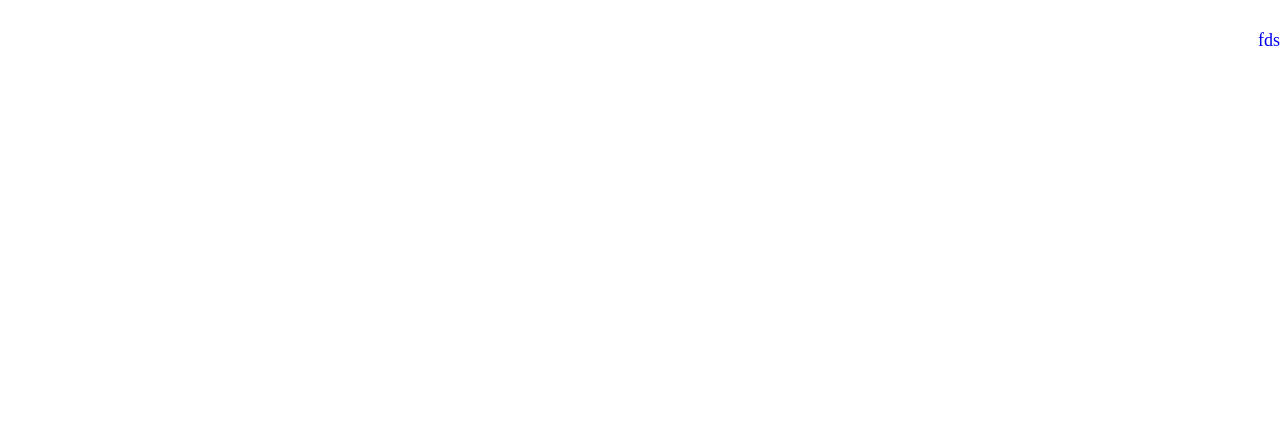
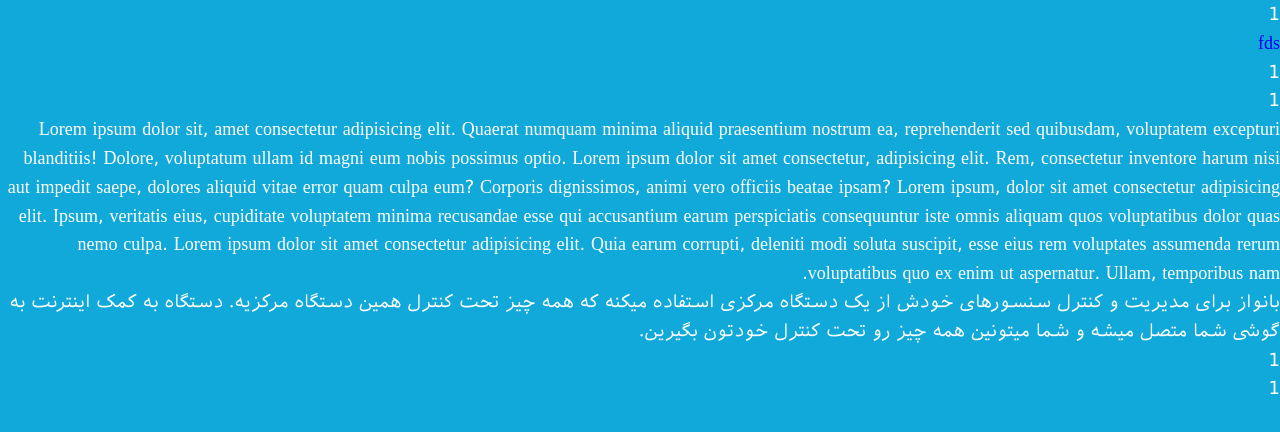
Before and after one commit to mhdix/banavaz, a plain HTML site: page index.html in a window 1280 px wide. Drawn offline with Linux system fonts and the light colour scheme.

Commit message:
fixed color

```diff
--- /dev/null
+++ b/css/font.css
@@ -0,0 +1,9 @@
+@font-face {
+    font-family: 'iransSans';
+    font-weight: 700;
+    src: url(/assets/font/Iranian\ Sans.woff) format(woff);
+}
+
+body {
+    font-family: 'iransSans';
+}
--- a/css/style.css
+++ b/css/style.css
@@ -10,12 +10,13 @@ html {
     font-size: 62.5%;
 }
 body {
-    color: var(--color-text-light);
+    color: var(--color-light);
     font-size: 1.8rem;
-    line-height: 1.5;
+    line-height: 1.6;
+    background-color: var(--color-primary);
 }
 h1,h2,h3 {
-    color: var(--color-text-light);
+    color: var(--color-light);
     font-weight: 700;
 }
 h2 {
@@ -30,6 +31,7 @@ p {
     --color-primary: #10A9DA;
     --color-text-primary-dark:  #0E5D80;
     --color-text-primary-light: #53B9D9;
-    --color-text-light: #FFFFFF;
+    --color-light: #FFFFFF;
+    --color-dark: #F6F6F6;
     --border-radius: 14px;
 }
--- a/index.html
+++ b/index.html
@@ -3,6 +3,7 @@
 <head>
     <meta charset="UTF-8">
     <meta name="viewport" content="width=device-width, initial-scale=1.0">
+    <link rel="stylesheet" href="css/font.css">
     <link rel="stylesheet" href="css/style.css">
     <title>banavaz</title>
 </head>
@@ -13,6 +14,11 @@
         <li>1</li>
         <li>1</li>
         <p>Lorem ipsum dolor sit, amet consectetur adipisicing elit. Quaerat numquam minima aliquid praesentium nostrum ea, reprehenderit sed quibusdam, voluptatem excepturi blanditiis! Dolore, voluptatum ullam id magni eum nobis possimus optio. Lorem ipsum dolor sit amet consectetur, adipisicing elit. Rem, consectetur inventore harum nisi aut impedit saepe, dolores aliquid vitae error quam culpa eum? Corporis dignissimos, animi vero officiis beatae ipsam? Lorem ipsum, dolor sit amet consectetur adipisicing elit. Ipsum, veritatis eius, cupiditate voluptatem minima recusandae esse qui accusantium earum perspiciatis consequuntur iste omnis aliquam quos voluptatibus dolor quas nemo culpa. Lorem ipsum dolor sit amet consectetur adipisicing elit. Quia earum corrupti, deleniti modi soluta suscipit, esse eius rem voluptates assumenda rerum voluptatibus quo ex enim ut aspernatur. Ullam, temporibus nam.</p>
+        <p>
+            بانواز برای مدیریت و کنترل سنسورهای خودش از یک دستگاه مرکزی استفاده میکنه که همه چیز تحت کنترل همین دستگاه مرکزیه.
+دستگاه به کمک اینترنت به گوشی شما متصل میشه و شما میتونین همه چیز رو تحت کنترل خودتون بگیرین.
+        </p>
+
         <li>1</li>
         <li>1</li>
     </ul>
```
Also changed, not shown: assets/font/Iranian Sans.otf (added), assets/font/Iranian Sans.ttf (added), assets/font/Iranian Sans.woff (added), assets/font/Iranian Sans.woff2 (added).
